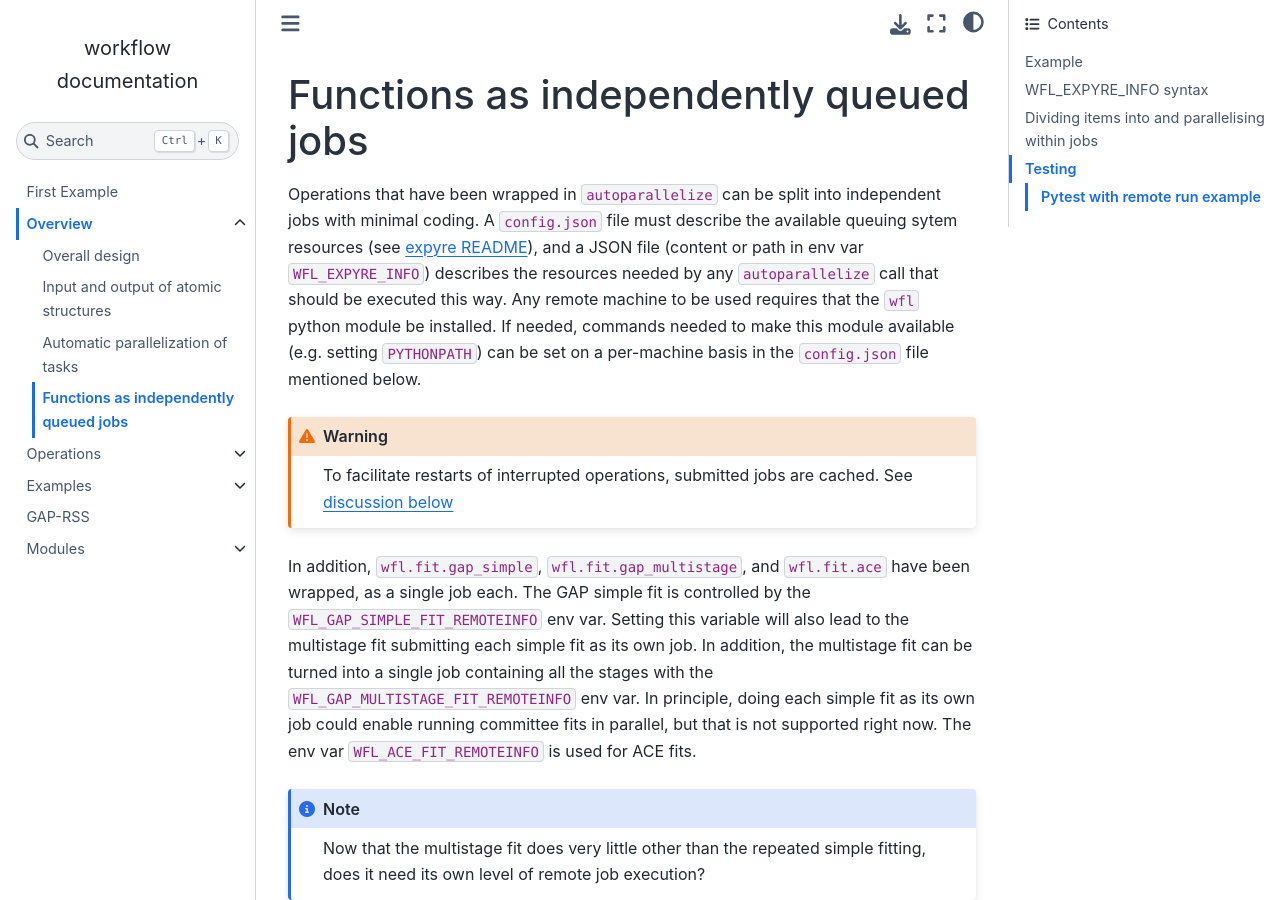
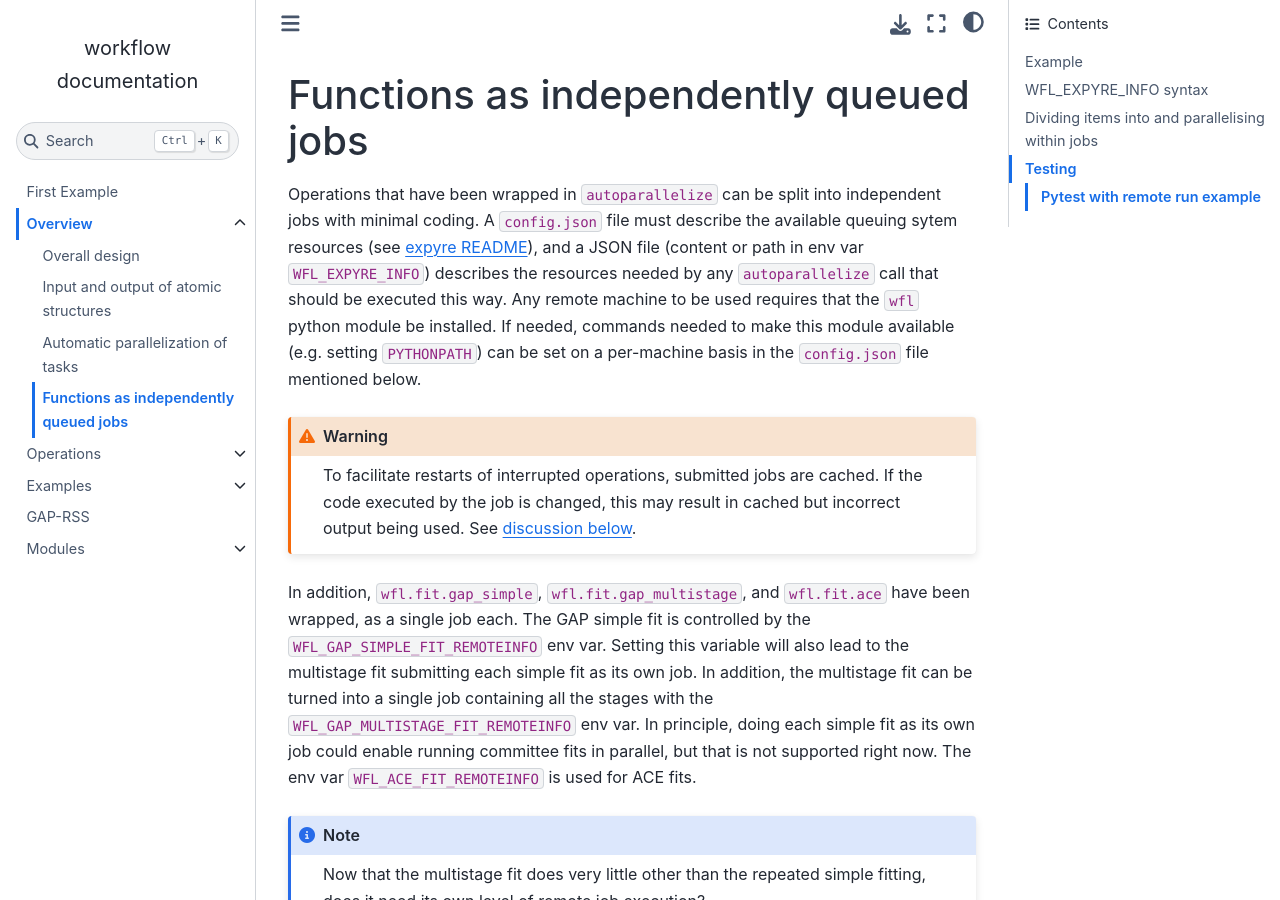
Before and after one commit to libAtoms/workflow, a Sphinx documentation site: the page built from docs/source/overview.queued.md, in a window 1280 px wide and 900 px high. Built offline with Sphinx 7.4.7 and the Sphinx Book theme 1.1.4, drawn with Linux system fonts in a browser that asks for light colours; pages that are not in the unit, such as notebooks, are missing from menus; some of the changed text lies outside the part shown.

Commit message:
Rewording cached-data warnings

````diff
--- a/docs/source/overview.configset.rst
+++ b/docs/source/overview.configset.rst
@@ -19,10 +19,11 @@ Input and output of atomic structures
 ``OutputSpec`` works as the output layer, used for writing results during iterations, but the actual writing is not guaranteed to happen until the operation is closed with ``OutputSpec.close()``. It is possible to map a different output file to each input file, which will result in the outputs corresponding to each input file ending up in a different output file.
 
 .. warning::
-    To efficiently restart interrupted operatiosn, if the ``OutputSpec`` object specifies storing the output
+    To efficiently restart interrupted operations, if the ``OutputSpec`` object specifies storing the output
     data in a file, autoparallelized workflow operations will use the existing file instead of redoing the calculation.
     If the workflow code (or any functions that are called by it, directly or indirectly) are changed, this will not
-    be detected. The user is required to manually delete output files from operations that have been changed.
+    be detected, the the previous, perhaps no longer correct, output will still be used.
+    The user is required to manually delete output files from operations that have been changed.
 
 Users should consult the simple example in :doc:`first_example`, or the documentation of the two classes at
 :meth:`wfl.configset.ConfigSet` and :meth:`wfl.configset.OutputSpec`
--- a/docs/source/overview.parallelisation.rst
+++ b/docs/source/overview.parallelisation.rst
@@ -14,7 +14,9 @@ Much of the pipeline, including the input/output facilitated by ``ConfigSet``/``
   subprocess parallelization itself. [remote jobs not documented here yet]
 
 .. warning::
-    Autoparallelized operations will use cached output files. See warning in :doc:`overview.configset`
+    Autoparallelized operations will use cached output files.  Even if the code that is executed by
+    the operation has changed, the previous and perhaps wrong output will be used.
+    See warning in :doc:`overview.configset`
 
 *****************************************************
 Programming script that use parallelized operations
--- a/docs/source/overview.queued.md
+++ b/docs/source/overview.queued.md
@@ -10,8 +10,9 @@ module be installed.  If needed, commands needed to make this module available (
 can be set on a per-machine basis in the `config.json` file mentioned below.
 
 ```{warning}
-To facilitate restarts of interrupted operations, submitted jobs are cached. See
-[discussion below](sec:example:restarts)
+To facilitate restarts of interrupted operations, submitted jobs are cached.  If the code
+executed by the job is changed, this may result in cached but incorrect output being used.
+See [discussion below](sec:example:restarts).
 ```
 
 In addition, `wfl.fit.gap_simple`, `wfl.fit.gap_multistage`, and `wfl.fit.ace` have been wrapped, as a single
@@ -117,7 +118,7 @@ line tool needs to be used to delete the previously created jobs.
 
 Note that this is only relevant to incomplete autoparallelized
 operations, since any completed operation no longer depends on anything
-`ExPyRe`-related.
+`ExPyRe`-related.  See the corresponding warning in :doc:`overview.configset`.
 ```
 
 ## WFL\_EXPYRE\_INFO syntax
````
